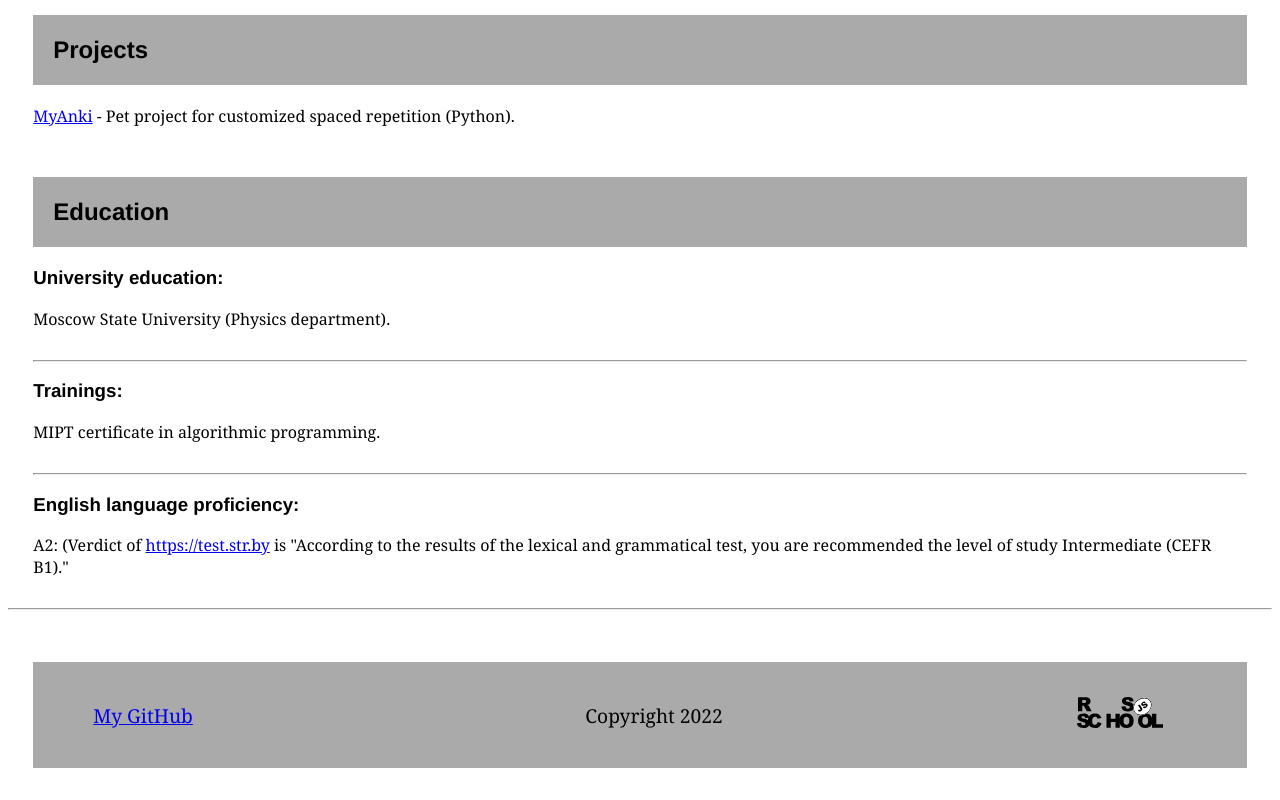
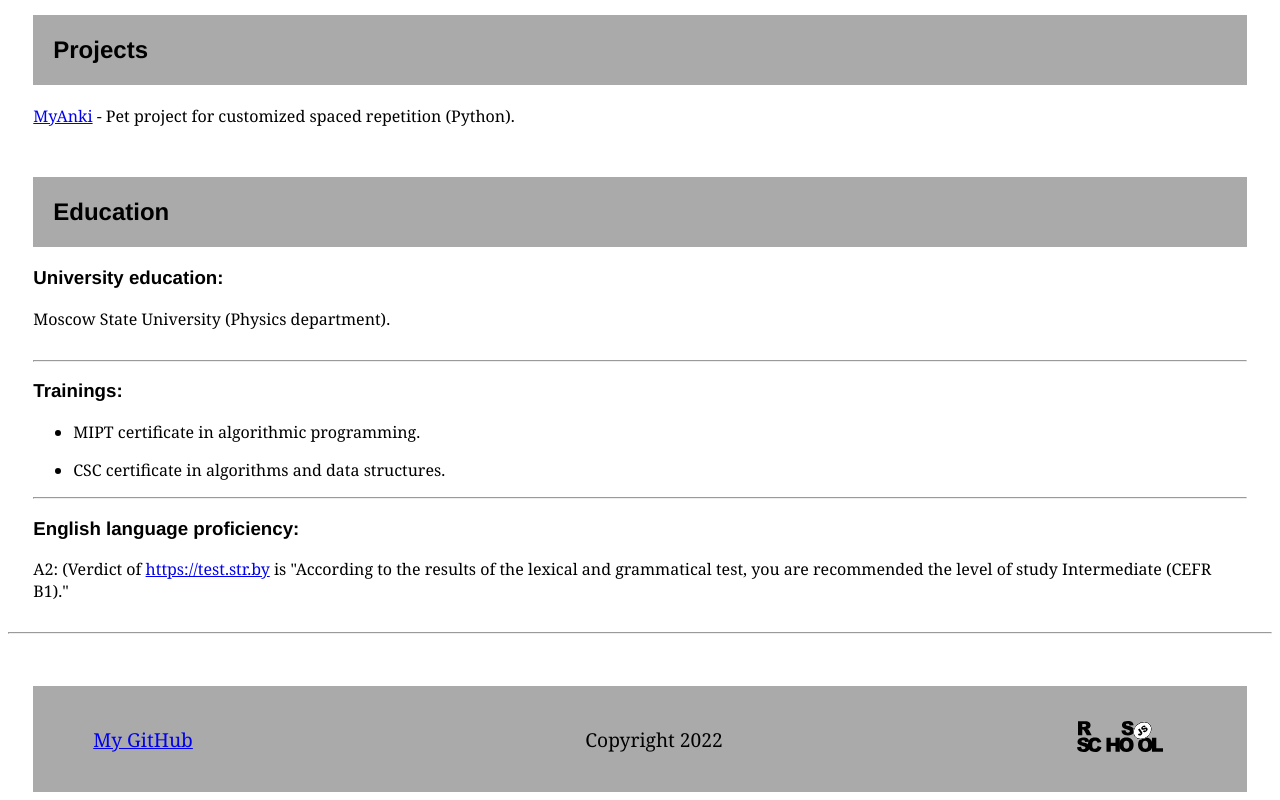
Before and after one commit to vdymsh/rsschool-cv, a plain HTML site: page index.html in a window 1280 px wide. Shown: the part 1585-2385 px from the top of the page. Before the commit the page ends 2361 px from the top, so only its background shows below. Drawn offline with Linux system fonts and the light colour scheme.

Commit message:
fix: content

```diff
--- a/index.html
+++ b/index.html
@@ -114,8 +114,11 @@
             <br><br><hr>
 
             <h3>Trainings:</h3>
-            MIPT certificate in algorithmic programming.
-            <br><br><hr>
+			<ul>
+                <li>MIPT certificate in algorithmic programming.</li>
+                <li>CSC certificate in algorithms and data structures.</li>
+            </ul>
+            <hr>
 
             <h3>English language proficiency:</h3>
             A2: (Verdict of <a href="https://test.str.by">https://test.str.by</a> is
```
